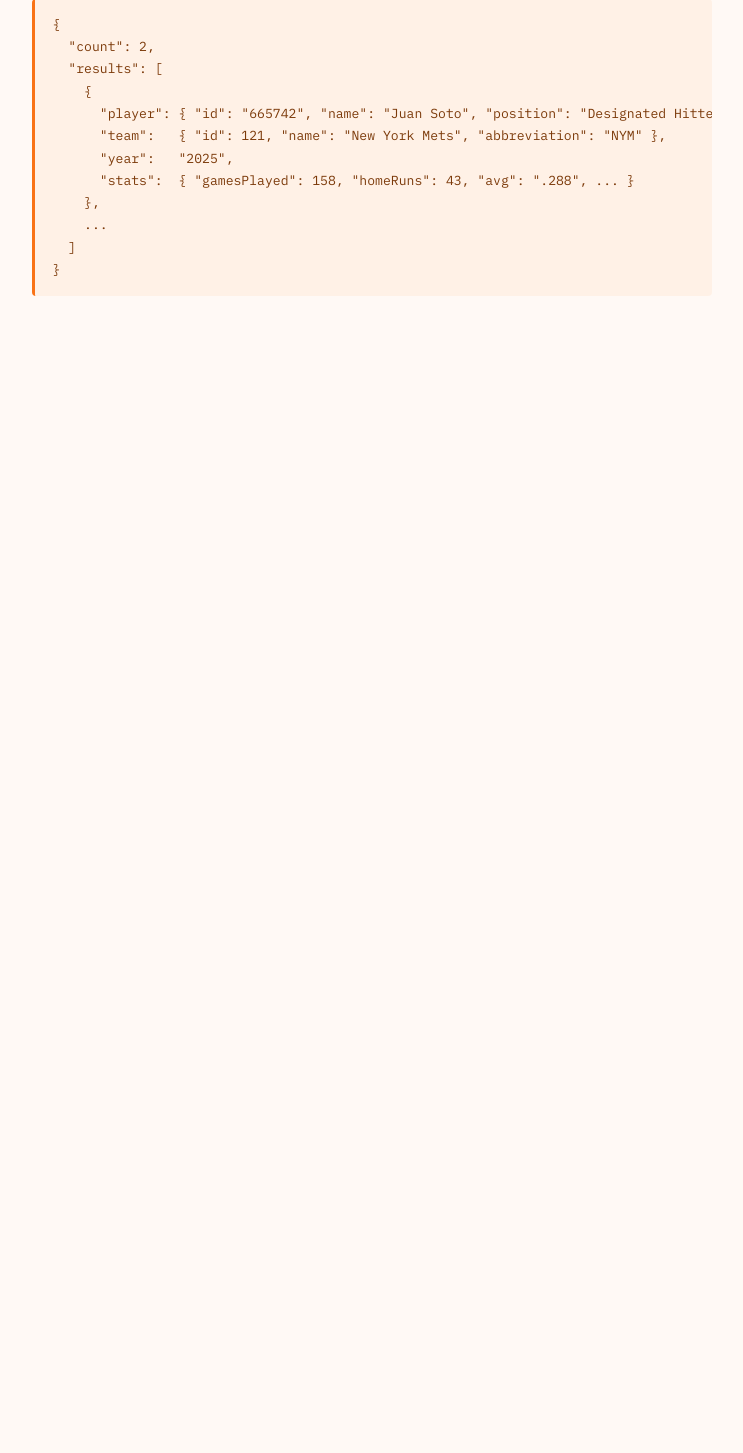
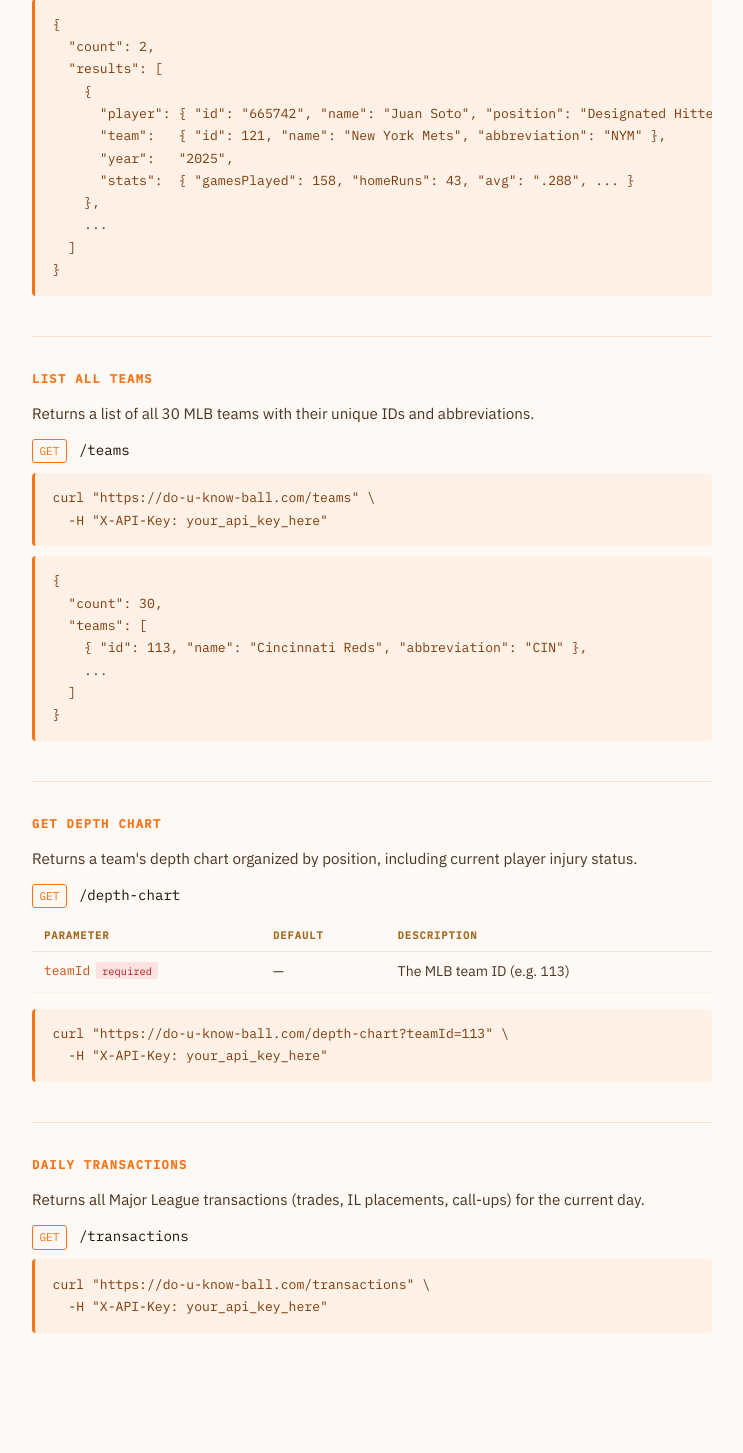
Before and after one commit to RyanW848/Do_You_Know_Ball_API, a Flask app: page / in a window 1280 px wide. Shown: the part 2116-3569 px from the top of the page, without its empty margins (268-1011 px from the left). Before the commit the page ends 2412 px from the top, so only its background shows below. Run offline with Flask 3, Linux system fonts and the light colour scheme.

Commit message:
updated index.html for new endpoitns

```diff
--- a/templates/index.html
+++ b/templates/index.html
@@ -282,6 +282,60 @@
 }</code></pre>
   </section>
 
+  <hr/>
+
+  <section>
+    <h2>List All Teams</h2>
+    <p>Returns a list of all 30 MLB teams with their unique IDs and abbreviations.</p>
+    <div class="endpoint"><span class="method">GET</span><span class="path">/teams</span></div>
+
+    <pre><code>curl "https://do-u-know-ball.com/teams" \
+  -H "X-API-Key: your_api_key_here"</code></pre>
+
+    <pre><code>{
+  "count": 30,
+  "teams": [
+    { "id": 113, "name": "Cincinnati Reds", "abbreviation": "CIN" },
+    ...
+  ]
+}</code></pre>
+  </section>
+
+  <hr/>
+
+  <section>
+    <h2>Get Depth Chart</h2>
+    <p>Returns a team's depth chart organized by position, including current player injury status.</p>
+    <div class="endpoint"><span class="method">GET</span><span class="path">/depth-chart</span></div>
+
+    <table>
+      <thead>
+        <tr><th>Parameter</th><th>Default</th><th>Description</th></tr>
+      </thead>
+      <tbody>
+        <tr>
+          <td>teamId<span class="tag required">required</span></td>
+          <td>—</td>
+          <td>The MLB team ID (e.g. <code>113</code>)</td>
+        </tr>
+      </tbody>
+    </table>
+
+    <pre><code>curl "https://do-u-know-ball.com/depth-chart?teamId=113" \
+  -H "X-API-Key: your_api_key_here"</code></pre>
+  </section>
+
+  <hr/>
+
+  <section>
+    <h2>Daily Transactions</h2>
+    <p>Returns all Major League transactions (trades, IL placements, call-ups) for the current day.</p>
+    <div class="endpoint"><span class="method">GET</span><span class="path">/transactions</span></div>
+
+    <pre><code>curl "https://do-u-know-ball.com/transactions" \
+  -H "X-API-Key: your_api_key_here"</code></pre>
+  </section>
+
 </div>
 </body>
 </html>
```
